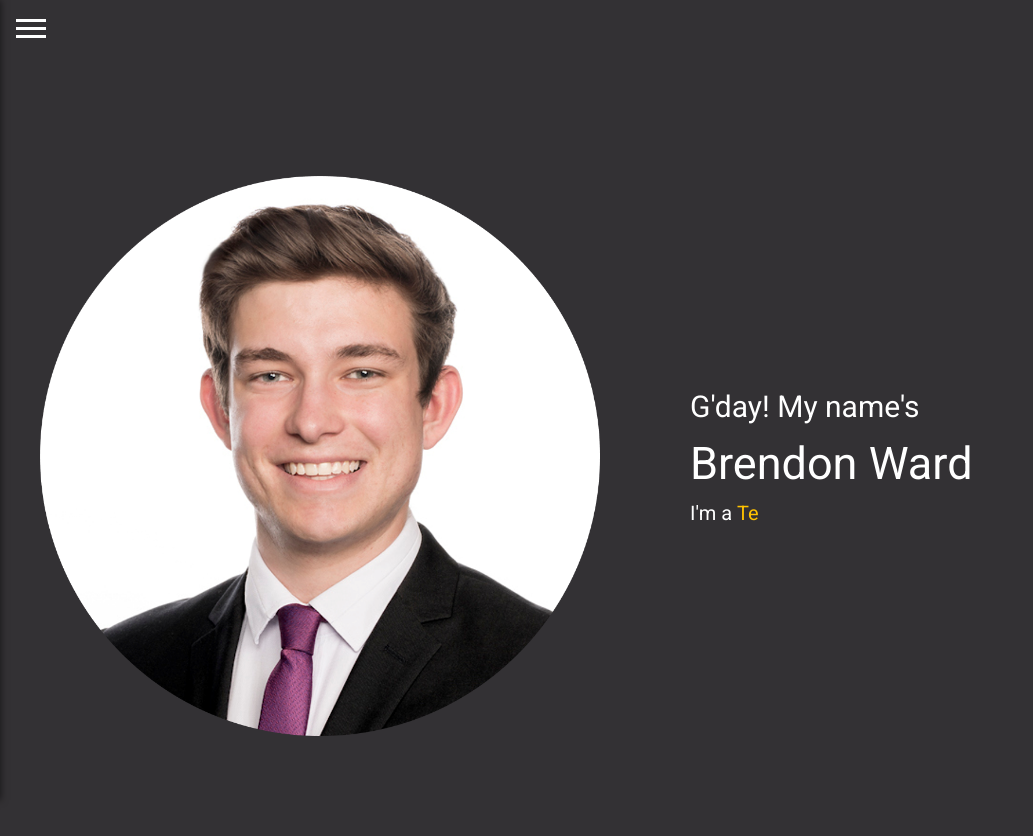
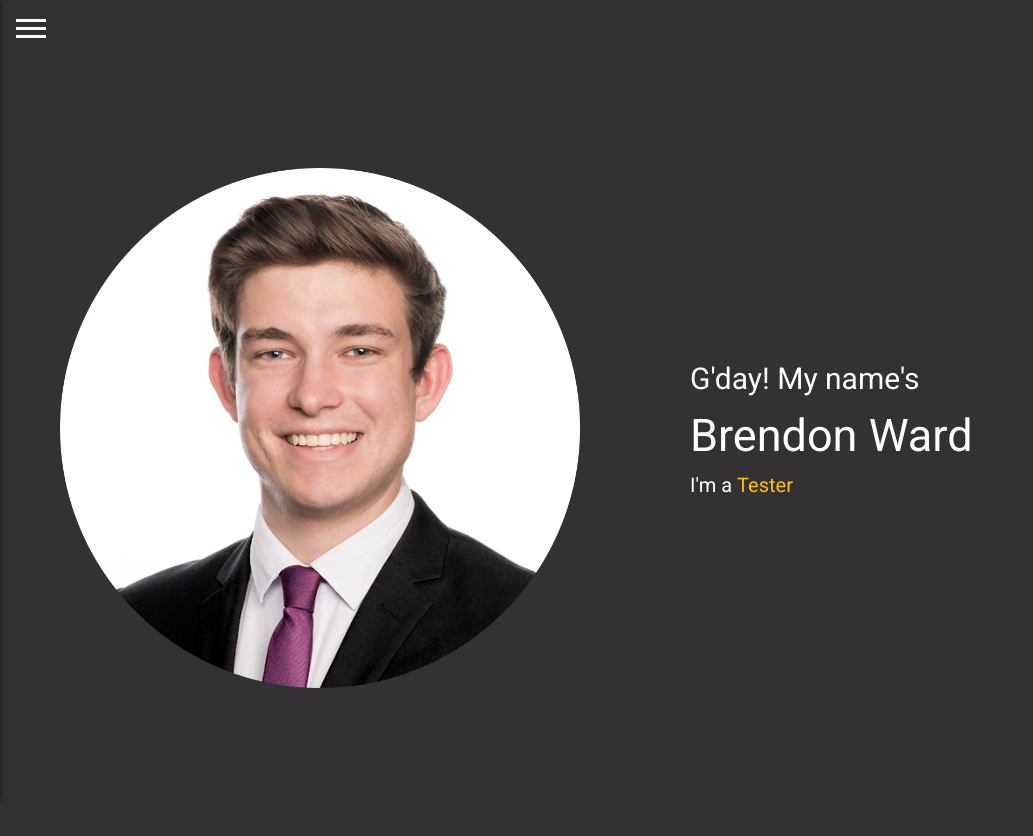
Before and after one commit to b-ward/Portfolio-Website-2024, a React (Vite) app: page / in a window 1280 px wide. Shown: the top 836 px of the page, without its empty margins (0-1033 px from the left). After the commit the page ends 800 px from the top, so only its background shows below. Built offline with nearby package versions, Linux system fonts and the light colour scheme.

Commit message:
fix(landing): no-scroll on load, nowrap h1 on mobile, update typing strings

```diff
--- a/src/components/Landing/landingpage.css
+++ b/src/components/Landing/landingpage.css
@@ -2,7 +2,7 @@
     background-color: none;
     display: flex;
     flex-direction: row;
-    height: 100vh;
+    height: calc(100vh - 3.5rem);
 }
 
 .intro .left {
@@ -13,7 +13,7 @@
 .intro .left .imgContainer {
     position: relative;
     width: 100%;
-    height: 100vh;
+    height: calc(100vh - 3.5rem);
     display: flex;
     align-items: center;
     justify-content: center;
@@ -44,6 +44,7 @@
     margin: 10px 0;
     background-color: #333134;
     color:white;
+    white-space: nowrap;
 }
 
 .intro .right .wrapper h2 {
--- a/src/components/Landing/landingpage.jsx
+++ b/src/components/Landing/landingpage.jsx
@@ -7,7 +7,7 @@ import {init} from 'ityped';
 class Landing extends Component {
     componentDidMount(){
         const typing = document.querySelector('#typing')
-        init(typing, { showCursor: false, backDelay: 1500, strings: ['Product Specialist', 'Tester', 'Developer', 'Project Manager', 'Technology Enthusiast' ] })
+        init(typing, { showCursor: false, backDelay: 1500, strings: ['Product Manager', 'Tester', 'Developer', 'Technology Enthusiast' ] })
     }
 
     render() {
```
